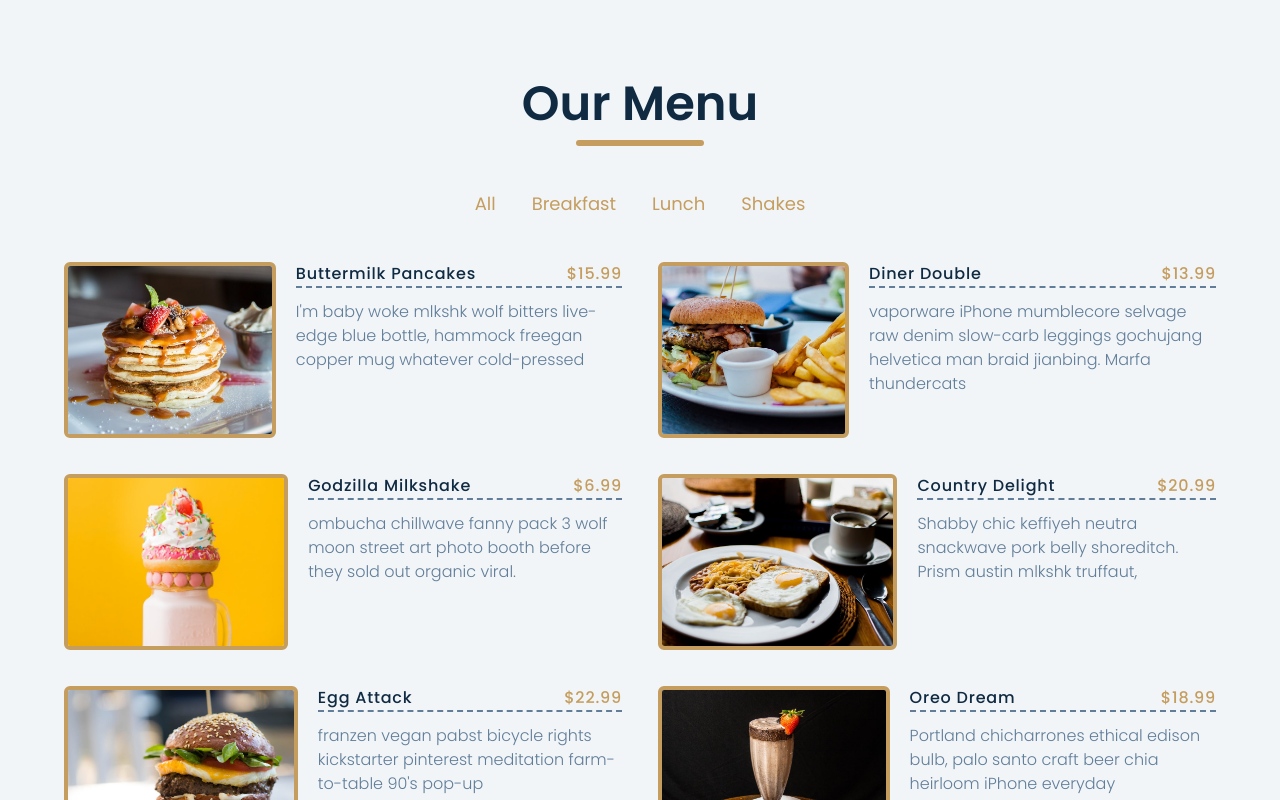
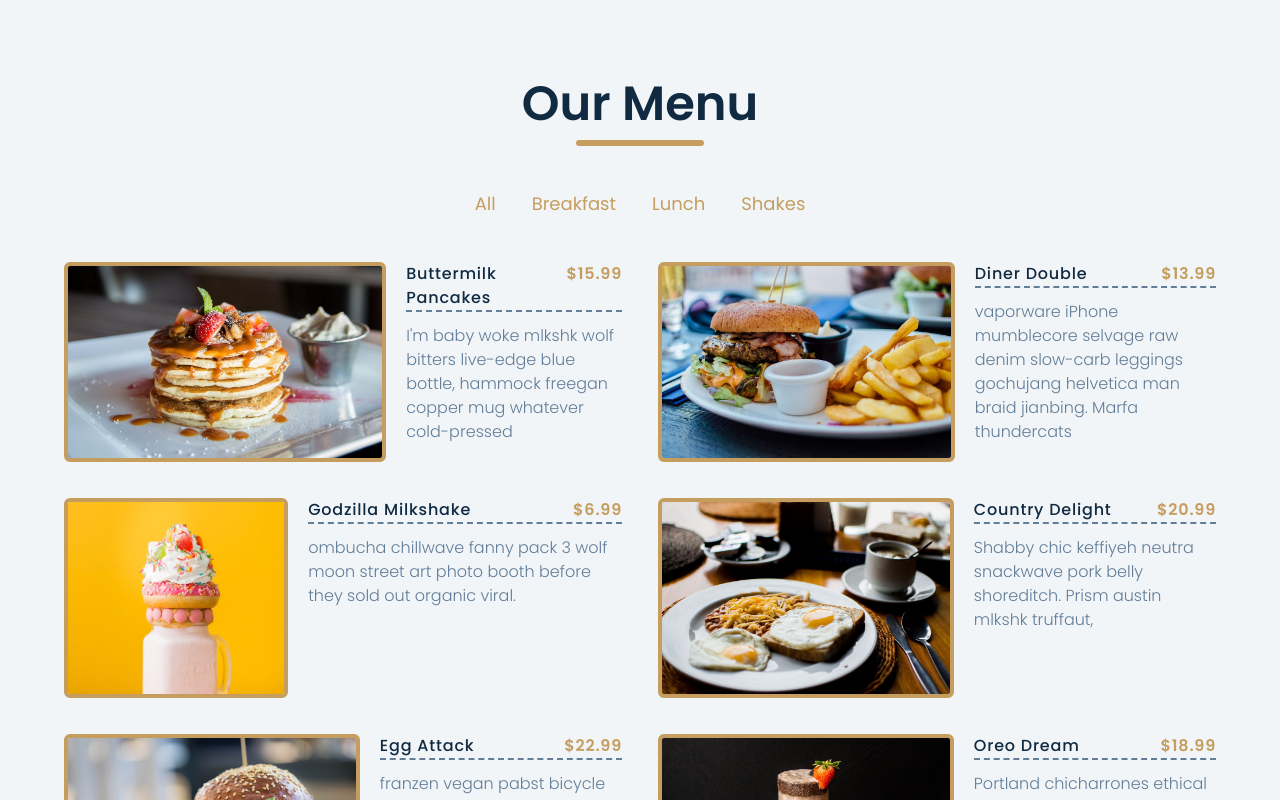
Before and after one commit to kawojue/food-menu, a React (Vite) app: page / in a window 1280 px wide. Shown: the top 800 px of the page. Built offline with nearby package versions, Linux system fonts and the light colour scheme.

Commit message:
Styles 03

```diff
--- a/src/components/Menu.jsx
+++ b/src/components/Menu.jsx
@@ -9,9 +9,7 @@ const Menu = () => {
             <article className="lg:grid-cols-2">
                 {menu.map(item => (
                     <div key={item.id} className="sub-menu">
-                        <div className="img-container">
-                            <img src={item.img} alt={item.title} />
-                        </div>
+                        <img src={item.img} alt={item.title} />
                         <div className="info">
                             <div className="headings">
                                 <h3>{item.title}</h3>
--- a/src/index.css
+++ b/src/index.css
@@ -51,28 +51,24 @@ header div {
     @apply flex flex-col gap-5;
 }
 
-.img-container {
-    @apply w-full h-[13rem] border-[0.25rem] border-pry-clr-2 overflow-hidden rounded-md;
-}
-
-.img-container img {
-    @apply w-full h-full object-cover;
+img {
+    @apply w-full h-[200px] object-cover border-[0.25rem] border-pry-clr-2 block rounded-md;
 }
 
 .headings {
-    @apply flex justify-between w-full tracking-wider font-medium border-b-[0.125rem] border-b-pry-clr-3 border-dashed mb-3 border-spacing-4;
+    @apply flex justify-between w-full tracking-wider border-b-[0.125rem] border-b-pry-clr-3 border-dashed mb-3 border-spacing-4;
 }
 
 .headings h3 {
-    @apply capitalize text-pry-clr-1;
+    @apply capitalize text-pry-clr-1 font-medium;
 }
 
 .headings h5 {
-    @apply text-pry-clr-2;
+    @apply text-pry-clr-2 font-semibold;
 }
 
 .info p {
-    @apply text-pry-clr-3 text-sm leading-[1.5rem] justify-self-center font-light;
+    @apply text-pry-clr-3 text-sm leading-[1.5rem] font-light;
 }
 
 
@@ -85,17 +81,12 @@ header div {
         flex-direction: row;
     }
 
-
-    .img-container {
-        @apply h-[11rem]
-    }
-
     .info p {
         @apply text-[1rem]
     }
 }
 
-@media screen and (min-width: 1000px) {
+@media screen and (min-width: 1200px) {
     .sub-menu {
         flex-direction: row;
     }
--- a/tailwind.config.cjs
+++ b/tailwind.config.cjs
@@ -13,9 +13,9 @@ module.exports = {
         'pry-clr-3': 'rgb(97, 125, 152)'
       },
       screens: {
-        sm: "470px",
+        sm: "600px",
         md: "768px",
-        lg: "1000px"
+        lg: "1200px"
       }
     },
   },
```
